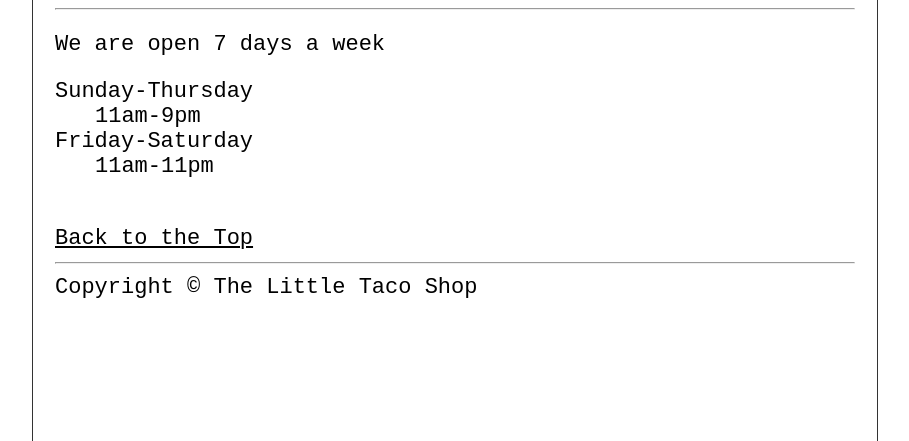
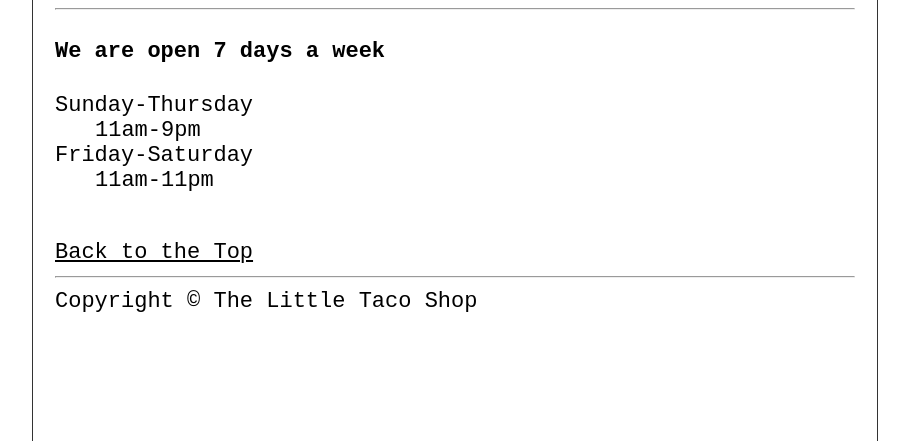
Before and after one commit to oluwakedar/HTML-CODE, a plain HTML site: page hours.html in a window 1280 px wide. Shown: the part 403-844 px from the top of the page, without its empty margins (185-1094 px from the left). Drawn offline with Linux system fonts and the light colour scheme.

Commit message:
Update hours.html

```diff
--- a/hours.html
+++ b/hours.html
@@ -33,10 +33,8 @@
         </header>
         <hr>
 
-        <section>
-            <p>
-                We are open 7 days a week
-            </p>
+        <section id="time">
+            <h4>We are open 7 days a week</h4>
             <dl>
                 <dt>Sunday-Thursday</dt>
                 <dd>11am-9pm</dd>
```
